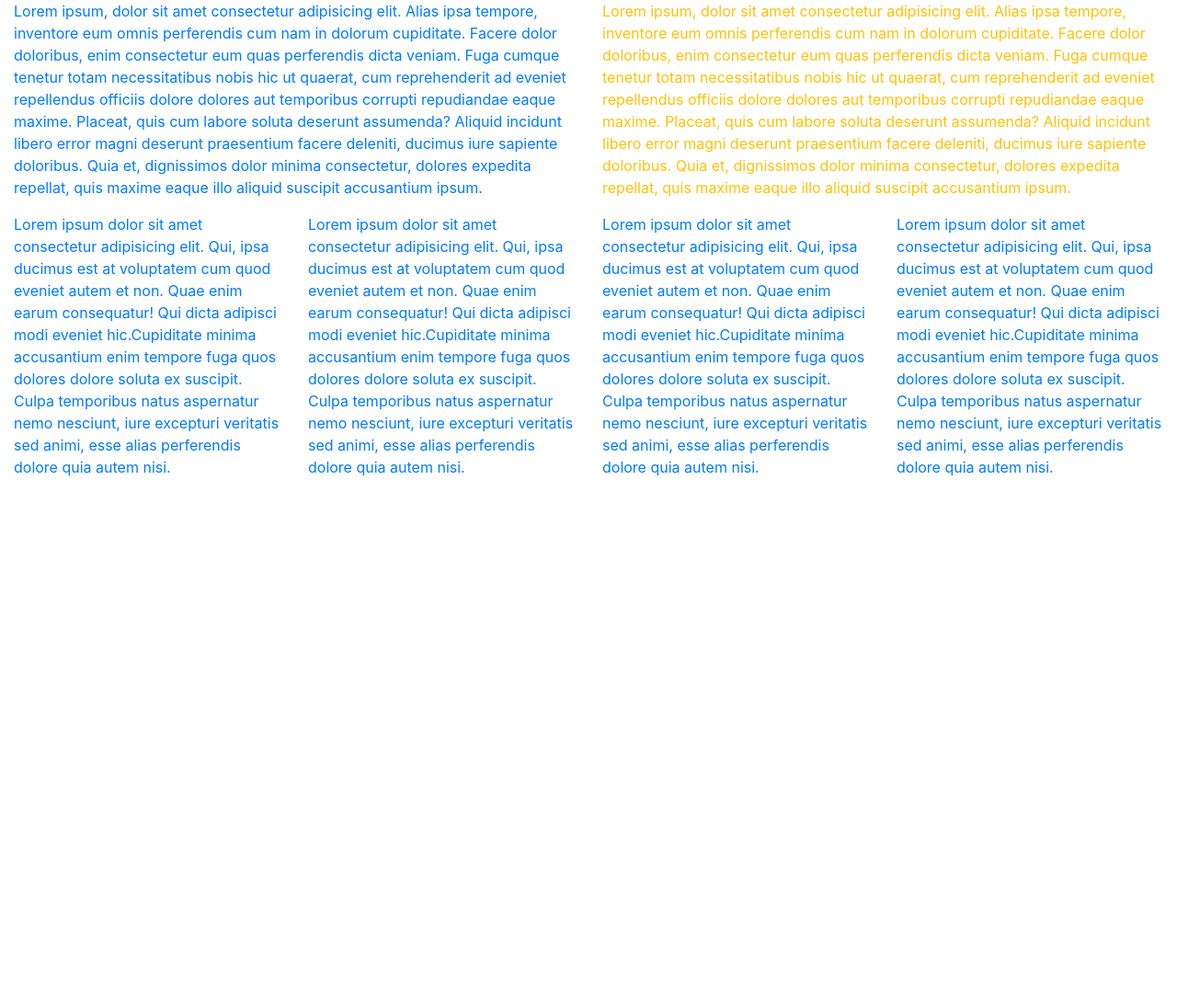
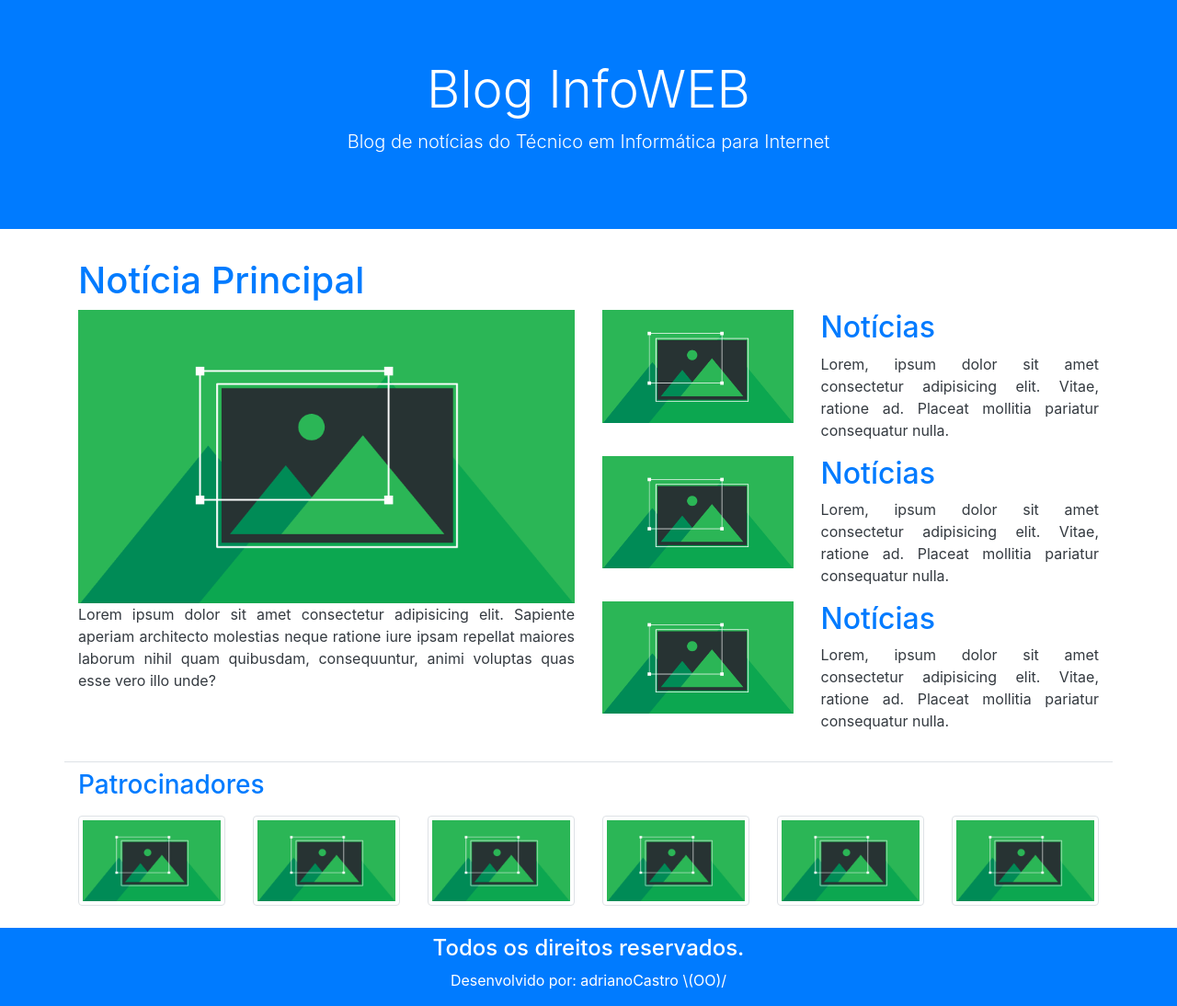
Before and after one commit to aocastro/blog-ddw, a plain HTML site: page index.html in a window 1280 px wide. Shown: the whole page at 92% size. Before the commit the page ends 800 px from the top, so only its background shows below. Drawn offline with Linux system fonts and the light colour scheme.

Commit message:
Commit de desenvolvimento de layout

```diff
--- a/index.html
+++ b/index.html
@@ -10,44 +10,96 @@
 
 <body>
 
-    <div class="container-fluid">
+    <!-- Início do cabeçalho do site -->
+    <div class="jumbotron jumbotron-fluid bg-primary">
+        <h1 class="display-4 text-white text-center">Blog InfoWEB</h1>
+        <p class="lead text-white text-center">Blog de notícias do Técnico em Informática para Internet</p>
+    </div>
+    <!-- Fim do cabeçalho do site -->
+
+    <!-- Início do conteúdo do nosso site -->
+    <div class="container">
         <div class="row">
-            <!-- Controle de tamanho por dispositivo -->
-            <!-- Construir uma col para se comportar de uma determinada forma no celular eu somente declaro .col-(qtde) -->
-            <!-- Controlar o conteúdo no tablet e celular declaro .col-(qtde) + .col-sm-(qtde) -->
-            <!-- Controlar o conteúdo no computador, tablet e celular declaro .col-(qtde) + .col-sm-(qtde) + .col-md-(qtde) -->
-            <!-- O bootstrap trabalha com 12 colunas -->
-            <div class="col-12 col-sm-10 col-md-6">
-                <p class="text-primary">
-                    Lorem ipsum, dolor sit amet consectetur adipisicing elit. Alias ipsa tempore, inventore eum omnis perferendis cum nam in dolorum cupiditate. Facere dolor doloribus, enim consectetur eum quas perferendis dicta veniam. Fuga cumque tenetur totam necessitatibus
-                    nobis hic ut quaerat, cum reprehenderit ad eveniet repellendus officiis dolore dolores aut temporibus corrupti repudiandae eaque maxime. Placeat, quis cum labore soluta deserunt assumenda? Aliquid incidunt libero error magni deserunt
-                    praesentium facere deleniti, ducimus iure sapiente doloribus. Quia et, dignissimos dolor minima consectetur, dolores expedita repellat, quis maxime eaque illo aliquid suscipit accusantium ipsum.
+            <div class="col-12 col-sm-6 col-md-6">
+                <h1 class="text-primary">Notícia Principal</h1>
+                <img class="img-fluid" src="img/image.png" alt="Image">
+                <p class="text-dark text-justify">
+                    Lorem ipsum dolor sit amet consectetur adipisicing elit. Sapiente aperiam architecto molestias neque ratione iure ipsam repellat maiores laborum nihil quam quibusdam, consequuntur, animi voluptas quas esse vero illo unde?
                 </p>
             </div>
-            <div class="col-12 col-sm-10 col-md-6">
-                <p class="text-warning">
-                    Lorem ipsum, dolor sit amet consectetur adipisicing elit. Alias ipsa tempore, inventore eum omnis perferendis cum nam in dolorum cupiditate. Facere dolor doloribus, enim consectetur eum quas perferendis dicta veniam. Fuga cumque tenetur totam necessitatibus
-                    nobis hic ut quaerat, cum reprehenderit ad eveniet repellendus officiis dolore dolores aut temporibus corrupti repudiandae eaque maxime. Placeat, quis cum labore soluta deserunt assumenda? Aliquid incidunt libero error magni deserunt
-                    praesentium facere deleniti, ducimus iure sapiente doloribus. Quia et, dignissimos dolor minima consectetur, dolores expedita repellat, quis maxime eaque illo aliquid suscipit accusantium ipsum.
-                </p>
+            <div class="col-12 col-sm-6 col-md-6 mt-2">
+                <div class="row mt-5">
+                    <div class="col-12 col-sm-6 col-md-5">
+                        <img class="img-fluid" src="img/image.png" alt="Image">
+                    </div>
+                    <div class="col-12 col-sm-6 col-md-7">
+                        <h2 class="text-primary">Notícias</h2>
+                        <p class="text-dark text-justify">
+                            Lorem, ipsum dolor sit amet consectetur adipisicing elit. Vitae, ratione ad. Placeat mollitia pariatur consequatur nulla.
+                        </p>
+                    </div>
+                </div>
+                <div class="row">
+                    <div class="col-12 col-sm-6 col-md-5">
+                        <img class="img-fluid" src="img/image.png" alt="Image">
+                    </div>
+                    <div class="col-12 col-sm-6 col-md-7">
+                        <h2 class="text-primary">Notícias</h2>
+                        <p class="text-dark text-justify">
+                            Lorem, ipsum dolor sit amet consectetur adipisicing elit. Vitae, ratione ad. Placeat mollitia pariatur consequatur nulla.
+                        </p>
+                    </div>
+                </div>
+                <div class="row">
+                    <div class="col-12 col-sm-6 col-md-5">
+                        <img class="img-fluid" src="img/image.png" alt="Image">
+                    </div>
+                    <div class="col-12 col-sm-6 col-md-7">
+                        <h2 class="text-primary">Notícias</h2>
+                        <p class="text-dark text-justify">
+                            Lorem, ipsum dolor sit amet consectetur adipisicing elit. Vitae, ratione ad. Placeat mollitia pariatur consequatur nulla.
+                        </p>
+                    </div>
+                </div>
             </div>
         </div>
-        <div class="row">
-            <div class="col-6 col-sm-4 col-md-3">
-                <p class="text-primary"><span>Lorem ipsum dolor sit amet consectetur adipisicing elit. Qui, ipsa ducimus est at voluptatem cum quod eveniet autem et non. Quae enim earum consequatur! Qui dicta adipisci modi eveniet hic.</span><span>Cupiditate minima accusantium enim tempore fuga quos dolores dolore soluta ex suscipit. Culpa temporibus natus aspernatur nemo nesciunt, iure excepturi veritatis sed animi, esse alias perferendis dolore quia autem nisi.</span></p>
+
+        <div class="row mt-3">
+            <div class="col-12 border-top">
+                <h3 class="text-primary mt-2">Patrocinadores</h3>
             </div>
-            <div class="col-6 col-sm-4 col-md-3">
-                <p class="text-primary"><span>Lorem ipsum dolor sit amet consectetur adipisicing elit. Qui, ipsa ducimus est at voluptatem cum quod eveniet autem et non. Quae enim earum consequatur! Qui dicta adipisci modi eveniet hic.</span><span>Cupiditate minima accusantium enim tempore fuga quos dolores dolore soluta ex suscipit. Culpa temporibus natus aspernatur nemo nesciunt, iure excepturi veritatis sed animi, esse alias perferendis dolore quia autem nisi.</span></p>
+            <div class="col-6 col-sm-4 col-md-2 mt-2">
+                <img class="img-thumbnail" src="img/image.png" alt="Image">
             </div>
-            <div class="col-6 col-sm-4 col-md-3">
-                <p class="text-primary"><span>Lorem ipsum dolor sit amet consectetur adipisicing elit. Qui, ipsa ducimus est at voluptatem cum quod eveniet autem et non. Quae enim earum consequatur! Qui dicta adipisci modi eveniet hic.</span><span>Cupiditate minima accusantium enim tempore fuga quos dolores dolore soluta ex suscipit. Culpa temporibus natus aspernatur nemo nesciunt, iure excepturi veritatis sed animi, esse alias perferendis dolore quia autem nisi.</span></p>
+            <div class="col-6 col-sm-4 col-md-2 mt-2">
+                <img class="img-thumbnail" src="img/image.png" alt="Image">
             </div>
-            <div class="col-6 col-sm-4 col-md-3">
-                <p class="text-primary"><span>Lorem ipsum dolor sit amet consectetur adipisicing elit. Qui, ipsa ducimus est at voluptatem cum quod eveniet autem et non. Quae enim earum consequatur! Qui dicta adipisci modi eveniet hic.</span><span>Cupiditate minima accusantium enim tempore fuga quos dolores dolore soluta ex suscipit. Culpa temporibus natus aspernatur nemo nesciunt, iure excepturi veritatis sed animi, esse alias perferendis dolore quia autem nisi.</span></p>
+            <div class="col-6 col-sm-4 col-md-2 mt-2">
+                <img class="img-thumbnail" src="img/image.png" alt="Image">
+            </div>
+            <div class="col-6 col-sm-4 col-md-2 mt-2">
+                <img class="img-thumbnail" src="img/image.png" alt="Image">
+            </div>
+            <div class="col-6 col-sm-4 col-md-2 mt-2">
+                <img class="img-thumbnail" src="img/image.png" alt="Image">
+            </div>
+            <div class="col-6 col-sm-4 col-md-2 mt-2">
+                <img class="img-thumbnail" src="img/image.png" alt="Image">
             </div>
         </div>
     </div>
+    <!-- Fim do conteúdo do nosso site -->
 
+    <!-- Início do rodapé do nosso site -->
+    <div class="container-fluid bg-primary mt-4">
+        <div class="row justify-content-center">
+            <div class="col-12 col-sm-6 col-md-6">
+                <h4 class="text-white text-center mt-2">Todos os direitos reservados.</h4>
+                <p class="text-center text-white">Desenvolvido por: adrianoCastro \(OO)/</p>
+            </div>
+        </div>
+    </div>
+    <!-- Fim do rodapé do nosso site -->
 
     <script src="js/jquery-3.5.1.js"></script>
     <script src="js/bootstrap.js"></script>
```
Also changed, not shown: img/._image.png (added), img/image.png (added).
